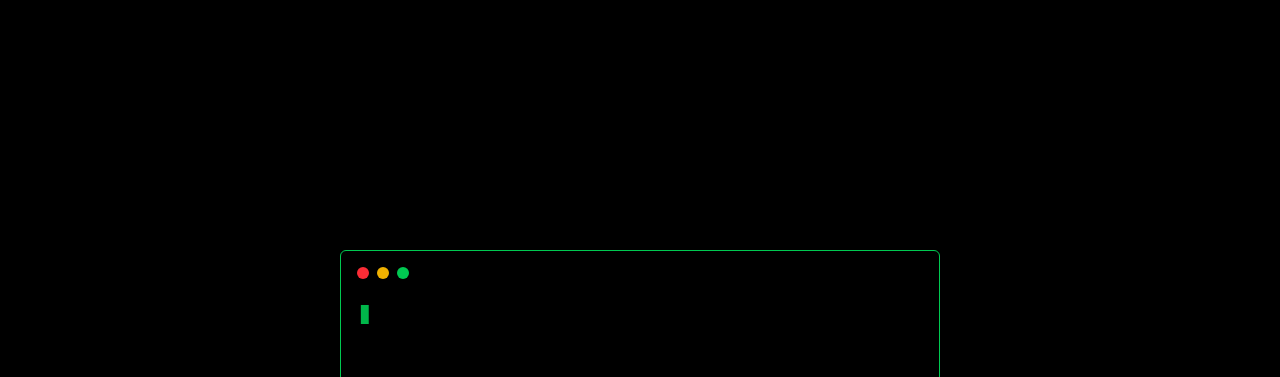
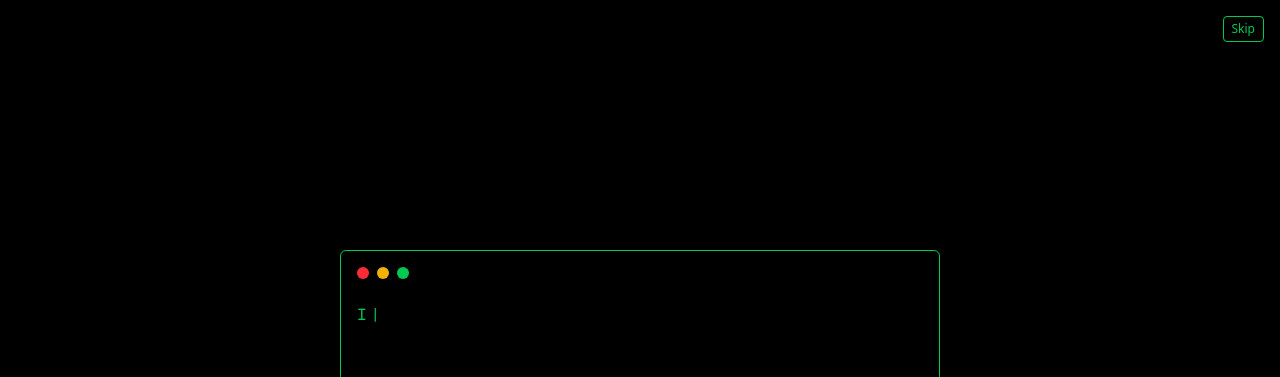
Before and after one commit to Novapool/resume-website, a Next.js app: page / in a window 1280 px wide. Shown: the top 377 px of the page. Built offline with nearby package versions, Linux system fonts and the light colour scheme.

Commit message:
Update Next.js dependency to use caret version; enhance debugging in LoadingManager component

```diff
--- a/package.json
+++ b/package.json
@@ -20,7 +20,7 @@
     "clsx": "^2.1.1",
     "framer-motion": "^12.5.0",
     "lucide-react": "^0.483.0",
-    "next": "15.2.3",
+    "next": "^15.2.3",
     "react": "^19.0.0",
     "react-dom": "^19.0.0",
     "tailwind-merge": "^3.0.2",
--- a/src/components/loaders/LoadingManager.tsx
+++ b/src/components/loaders/LoadingManager.tsx
@@ -16,29 +16,39 @@ const LoadingManager: FC<LoadingManagerProps> = ({ children }) => {
   const [showCascade, setShowCascade] = useState(false);
   const [showContent, setShowContent] = useState(false);
 
-  // Handle the terminal animation completion
+  // Handle the terminal animation completion with debugging
   const handleTerminalComplete = () => {
+    console.log("Terminal animation complete callback triggered");
     setLoading(false);
     setShowCascade(true);
   };
 
-  // Handle the cascade animation completion
+  // Handle the cascade animation completion with debugging
   const handleCascadeComplete = () => {
+    console.log("Cascade animation complete callback triggered");
     setShowCascade(false);
     setShowContent(true);
   };
 
   // Skip the loading animation if the user has already seen it in this session
   useEffect(() => {
-    const hasSeenLoading = sessionStorage.getItem("hasSeenLoading");
+    console.log("LoadingManager mounted");
 
-    if (hasSeenLoading === "true") {
-      // Skip the animation if the user has seen it
-      setLoading(false);
-      setShowContent(true);
-    } else {
-      // Mark that the user has seen the loading animation
-      sessionStorage.setItem("hasSeenLoading", "true");
+    try {
+      const hasSeenLoading = sessionStorage.getItem("hasSeenLoading");
+      console.log(`hasSeenLoading from sessionStorage: ${hasSeenLoading}`);
+
+      if (hasSeenLoading === "true") {
+        console.log("User has seen loading animation before, skipping");
+        setLoading(false);
+        setShowContent(true);
+      } else {
+        console.log("First visit, showing loading animation");
+        // For debugging purposes, let's temporarily disable this to always show the animation
+        // sessionStorage.setItem("hasSeenLoading", "true");
+      }
+    } catch (error) {
+      console.error("Error accessing sessionStorage:", error);
     }
   }, []);
 
--- a/src/components/loaders/TerminalLoader.tsx
+++ b/src/components/loaders/TerminalLoader.tsx
@@ -5,116 +5,173 @@ import { useState, useEffect, useRef } from "react";
 import { motion, AnimatePresence } from "framer-motion";
 import { useTheme } from "@/components/theme/theme-provider";
 
-// Types for our component props
 interface TerminalLoaderProps {
   onLoadingComplete: () => void;
-  minDisplayTime?: number; // Minimum time to display the loader in ms
+  minDisplayTime?: number;
 }
 
-// Type for the loading messages
-interface LoadingStep {
-  message: string;
-  duration: number;
-}
-
-// Make sure there's a proper default export
 export default function TerminalLoader({
   onLoadingComplete,
-  minDisplayTime = 4000, // Default to 4 seconds minimum display time
+  minDisplayTime = 2000,
 }: TerminalLoaderProps) {
   const { theme } = useTheme();
 
-  // Animation states
+  // Animation state
   const [isVisible, setIsVisible] = useState(true);
-  const [currentStep, setCurrentStep] = useState(0);
   const [displayedText, setDisplayedText] = useState("");
   const [progress, setProgress] = useState(0);
   const [isExpanding, setIsExpanding] = useState(false);
   const [showCascade, setShowCascade] = useState(false);
+  const [animationPhase, setAnimationPhase] = useState(0);
+  const [animationComplete, setAnimationComplete] = useState(false);
 
-  // Track when the page is actually loaded
-  const [pageLoaded, setPageLoaded] = useState(false);
-  const startTimeRef = useRef(Date.now());
-
-  // Define the loading steps and their durations
-  const loadingSteps: LoadingStep[] = [
-    { message: "Initializing portfolio...", duration: 1000 },
-    { message: "Loading components...", duration: 1000 },
-    { message: "Verifying credentials...", duration: 1000 },
-    { message: "Access granted.", duration: 500 },
+  // Messages to display with improved timing
+  const messages = [
+    "Initializing portfolio...",
+    "Loading components...",
+    "Verifying credentials...",
+    "Access granted."
   ];
 
-  // Effect to handle the typing animation for each step
+  // Use refs to track timers and animation state
+  const typingTimerRef = useRef<NodeJS.Timeout | null>(null);
+  const phaseTimerRef = useRef<NodeJS.Timeout | null>(null);
+  const animationStartedRef = useRef<boolean>(false);
+  const currentPhaseRef = useRef<number>(0);
+
+  // Single effect to handle the entire animation sequence
   useEffect(() => {
-    if (currentStep >= loadingSteps.length) return;
+    console.log(`Progress: ${progress}, Animation started: ${animationStartedRef.current}`);
 
-    const currentMessage = loadingSteps[currentStep].message;
-    let charIndex = 0;
+    // Function to type out a message character by character
+    const typeMessage = (message: string, delay: number = 30): Promise<void> => {
+      return new Promise((resolve) => {
+        console.log(`Starting to type message: "${message}"`);
+        setDisplayedText("");
 
-    const typingInterval = setInterval(() => {
-      if (charIndex <= currentMessage.length) {
-        setDisplayedText(currentMessage.substring(0, charIndex));
-        charIndex++;
+        let i = 0;
+
+        const typeChar = () => {
+          if (i <= message.length) {
+            const newText = message.substring(0, i);
+            setDisplayedText(newText);
+            i++;
+            typingTimerRef.current = setTimeout(typeChar, delay);
           } else {
-        clearInterval(typingInterval);
+            resolve();
+          }
+        };
 
-        // Move to next step after this message is fully displayed
-        const timer = setTimeout(() => {
-          if (currentStep < loadingSteps.length - 1) {
-            setCurrentStep(currentStep + 1);
-          } else {
-            // If it's the last step, start the terminal expansion
-            setTimeout(() => {
+        typeChar();
+      });
+    };
+
+    // Function to handle the entire animation sequence
+    const runAnimation = async () => {
+      // Wait for progress to reach threshold
+      if (progress < 99 || animationComplete) return;
+
+      // Only run the animation once
+      if (animationStartedRef.current) return;
+      animationStartedRef.current = true;
+
+      console.log("Starting animation sequence");
+
+      // Type each message in sequence
+      for (let i = 0; i < messages.length; i++) {
+        currentPhaseRef.current = i;
+        console.log(`Phase ${i}: ${messages[i]}`);
+
+        // Type the current message
+        await typeMessage(messages[i]);
+
+        // Pause between messages (except after the last one)
+        if (i < messages.length - 1) {
+          await new Promise(resolve => {
+            phaseTimerRef.current = setTimeout(resolve, 500);
+          });
+        }
+      }
+
+      // Final phase - expand terminal
+      console.log("Final phase: expanding terminal");
       setIsExpanding(true);
 
-              // After expansion, show the cascade effect
+      // Then show cascade
+      await new Promise(resolve => {
         setTimeout(() => {
+          console.log("Showing cascade effect");
           setShowCascade(true);
+          resolve(null);
+        }, 700);
+      });
 
-                // After cascade, complete the loading
+      // Finally complete the animation
+      await new Promise(resolve => {
         setTimeout(() => {
+          console.log("Animation complete, hiding terminal");
+          setAnimationComplete(true);
           setIsVisible(false);
           onLoadingComplete();
-                }, 1500);
+          resolve(null);
         }, 1000);
-            }, 1000);
+      });
+    };
+
+    // Start the animation
+    runAnimation();
+
+    // Clean up function
+    return () => {
+      if (typingTimerRef.current) {
+        clearTimeout(typingTimerRef.current);
+        typingTimerRef.current = null;
       }
-        }, loadingSteps[currentStep].duration);
+      if (phaseTimerRef.current) {
+        clearTimeout(phaseTimerRef.current);
+        phaseTimerRef.current = null;
+      }
+    };
+  }, [progress, messages, onLoadingComplete, animationComplete]);
 
-        return () => clearTimeout(timer);
-      }
-    }, 40); // Speed of typing animation
-
-    return () => clearInterval(typingInterval);
-  }, [currentStep, loadingSteps, onLoadingComplete]);
-
-  // Handle progress bar advancement
+  // Progress bar animation
   useEffect(() => {
     const interval = setInterval(() => {
-      setProgress((prev) => {
-        const newProgress = prev + 1;
+      setProgress(prev => {
+        const newProgress = prev + 2;
         return newProgress <= 100 ? newProgress : 100;
       });
-    }, minDisplayTime / 100);
+    }, minDisplayTime / 50);
 
     return () => clearInterval(interval);
   }, [minDisplayTime]);
 
-  // Check if the page has loaded and we've displayed the loader for the minimum time
-  useEffect(() => {
-    // Check if the page has loaded
-    if (document.readyState === "complete") {
-      setPageLoaded(true);
-    } else {
-      const handleLoad = () => setPageLoaded(true);
-      window.addEventListener("load", handleLoad);
-      return () => window.removeEventListener("load", handleLoad);
+  // Skip button component
+  const SkipButton = () => (
+    <button
+      onClick={() => {
+        // Clean up any timers with proper nullification
+        if (typingTimerRef.current) {
+          clearTimeout(typingTimerRef.current);
+          typingTimerRef.current = null;
         }
-  }, []);
+        if (phaseTimerRef.current) {
+          clearTimeout(phaseTimerRef.current);
+          phaseTimerRef.current = null;
+        }
 
-  // Matrix digital rain effect component
-  const DigitalRain = () => {
-    return (
+        setAnimationComplete(true);
+        setIsVisible(false);
+        onLoadingComplete();
+      }}
+      className="absolute top-4 right-4 text-green-500 text-xs border border-green-500 rounded px-2 py-1 hover:bg-green-500 hover:text-black transition-colors"
+    >
+      Skip
+    </button>
+  );
+
+  // Digital rain effect
+  const DigitalRain = () => (
     <div className="absolute inset-0 overflow-hidden">
       {Array.from({ length: 50 }).map((_, i) => (
         <div
@@ -122,7 +179,7 @@ export default function TerminalLoader({
           className="absolute top-0 text-green-500 text-sm font-mono opacity-0"
           style={{
             left: `${Math.random() * 100}%`,
-              animation: `fall 1.5s linear ${Math.random() * 1}s forwards`,
+            animation: `fall 1.5s linear ${Math.random() * 0.5}s forwards`,
           }}
         >
           {Array.from({ length: Math.floor(Math.random() * 20) + 5 }).map((_, j) => (
@@ -134,7 +191,6 @@ export default function TerminalLoader({
       ))}
     </div>
   );
-  };
 
   if (!isVisible) return null;
 
@@ -146,6 +202,8 @@ export default function TerminalLoader({
         exit={{ opacity: 0 }}
         transition={{ duration: 0.5 }}
       >
+        <SkipButton />
+
         {/* Terminal window */}
         <motion.div
           className={`bg-black border border-green-500 text-green-500 font-mono overflow-hidden relative ${isExpanding ? 'w-full h-full' : 'w-[600px] rounded-md'}`}
@@ -157,7 +215,7 @@ export default function TerminalLoader({
           }}
           transition={{ duration: 0.5 }}
         >
-          {/* Digital rain effect (shown after terminal expands) */}
+          {/* Digital rain effect */}
           {showCascade && <DigitalRain />}
 
           {/* Terminal content */}
@@ -172,7 +230,7 @@ export default function TerminalLoader({
               <div className="mt-6">
                 <p className="text-green-500">
                   {displayedText}
-                  <span className="animate-pulse ml-1">▋</span>
+                  <span className="animate-pulse ml-1 inline-block">|</span>
                 </p>
               </div>
             </div>
```
Also changed, not shown: 1 other file (tests, documents, lock files or other folders). Lines whose indentation alone changed are shown as unchanged.
